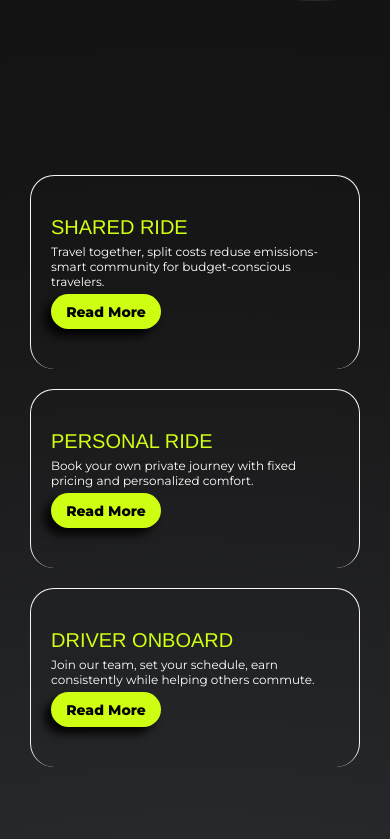
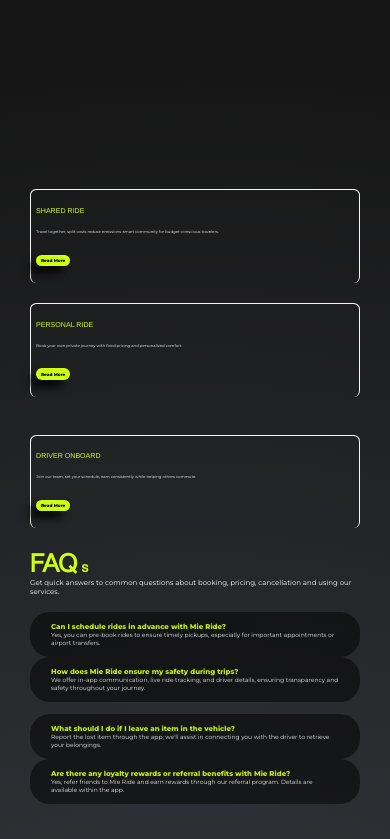
Before and after one commit to Anushka-tada/mie-ride, a Next.js app: page / in a window 390 px wide. Shown: the part 1912-2751 px from the top of the page. Built offline with nearby package versions, Linux system fonts and the light colour scheme; a web font is replaced by a local one.

Commit message:
homepage section and space corrected

```diff
--- a/src/app/globals.css
+++ b/src/app/globals.css
@@ -110,6 +110,7 @@
   border-bottom: none;
   padding: 40px 20px;
   border-radius: 24px;
+  height: 100%;
 }
 .homeCardBox h2 {
   font-size: 35px;
@@ -136,6 +137,47 @@
   color: #000000;
   font-weight: 700;
   font-family: "Montserrat";
+}
+@media(max-width: 955px){
+  .homeCardBox {
+    padding: 2vh 1.3vw;
+    border-radius: 1.6vw;
+  }
+  .homeCardBox h2 {
+    font-size: 1.82vw;
+  }
+  .homeCardBox p {
+    font-size: 1vw;
+    margin: 1.65vh 0px;
+  }
+  .homeCardBox button {
+    width: 8.73vw;
+    height: 1.34vh;
+    border-radius: 1.5vw;
+    font-size: 1.1vw;
+  }
+  .faq-content {
+    margin-top: 1vh !important;
+    margin-bottom: 8vh !important;
+}
+.homeContent h2{
+  font-size: 4.2vw;
+margin-top: 42px;
+}
+.driver, .rider{
+  margin-top: 3vh;
+}
+}
+
+@media(max-width: 500px){
+  .homeCardBox {
+    padding: 2vh 1.3vw;
+    border-radius: 1.6vw;
+    height: auto !important;
+  }
+  .driver, .rider{
+    margin-top: 4.5vh !important;
+  }
 }
 .miePayLogo {
   z-index: 2;
@@ -398,13 +440,13 @@
     border: none;
     font-family: "Montserrat";
   }
-  .homeCardBox h2 {
+  /* .homeCardBox h2 {
     font-size: 20px;
   }
   .homeCardBox p {
     font-size: 12px;
     margin: 5px 0px;
-  }
+  } */
   .homeCardBox {
     margin: 20px 0px;
   }
@@ -1309,11 +1351,11 @@
     font-size: 2.6vw;
     margin-bottom: 6vh !important;
   }
-  .aboutMain{
-    margin-top: 10vh;
+  .aboutMain , .whyChooseMrMain{
+    margin-top: 5vh;
   }
   .our-story{
-    margin-top: 11vh;
+    margin-top: 5vh;
   }
 }
 @media(max-width:499px){
@@ -1522,7 +1564,7 @@
 
 @media(max-width: 1400px){
   .why-reasons{
-    margin-top: 20vh;
+    margin-top: 10vh;
     gap: 4.9vw;
  }
 
@@ -1598,6 +1640,6 @@
 
   .app-store-img3, .google-img3 {
     margin-top: 2.59vh !important;
-    width: 8vw;
-}
-}
+    width: 14vw;
+}
+}
--- a/src/app/page.js
+++ b/src/app/page.js
@@ -67,7 +67,7 @@
                 robotes setting prices - just real solutions for real people.
                 Come ride with us and join our growing community today!
               </p>
-               <div>
+               <div className="d-flex flex-column align-items-md-start align-items-center">
                 <h2>Download Now</h2>
                 <div className="d-flex">
                  <a href="https://apps.apple.com/ca/app/mie-ride/id6639612972"> <img src="/assets/app-store.png" className="app-store-img3"/></a>
@@ -128,8 +128,8 @@
           </div>
           <div className="row mt-md-5 mt-0 pt-md-5 pt-0 ">
             <div className="col-md-10 col-12 m-md-0 mx-0 mt-3 p-0 row ">
-              <div className="col-md-4 col-12 mb-4">
-                <div className="homeCardBox h-100">
+              <div className="col-4 mb-4">
+                <div className="homeCardBox rider">
                   <h2>Shared Ride</h2>
                   <p>
                     Travel together, split costs reduse emissions-smart
@@ -138,8 +138,8 @@
                   <button>Read More</button>
                 </div>
               </div>
-              <div className="col-md-4 col-12  mb-4">
-                <div className="homeCardBox h-100">
+              <div className="col-4 mb-4">
+                <div className="homeCardBox ">
                   <h2>Personal Ride</h2>
                   <p>
                     Book your own private journey with fixed pricing and
@@ -148,8 +148,8 @@
                   <button>Read More</button>
                 </div>
               </div>
-              <div className="col-md-4 col-12  mb-4">
-                <div className="homeCardBox h-100">
+              <div className="col-4 mb-4 ">
+                <div className="homeCardBox driver">
                   <h2>Driver Onboard</h2>
                   <p>
                     Join our team, set your schedule, earn consistently while
--- a/src/app/pages/about-us/page.js
+++ b/src/app/pages/about-us/page.js
@@ -104,7 +104,7 @@
                   transportation network.</p>
               </div>
               <div className="col-md-4 col-5 d-flex justify-content-start">
-                <img src="/assets/about-gif2.gif" alt="Animated GIF" height={385} ></img>
+                <img src="/assets/about-img.png"  height={385} ></img>
               </div>
             </div>
           </div>
```
Also changed, not shown: public/assets/about-img.png (added).
